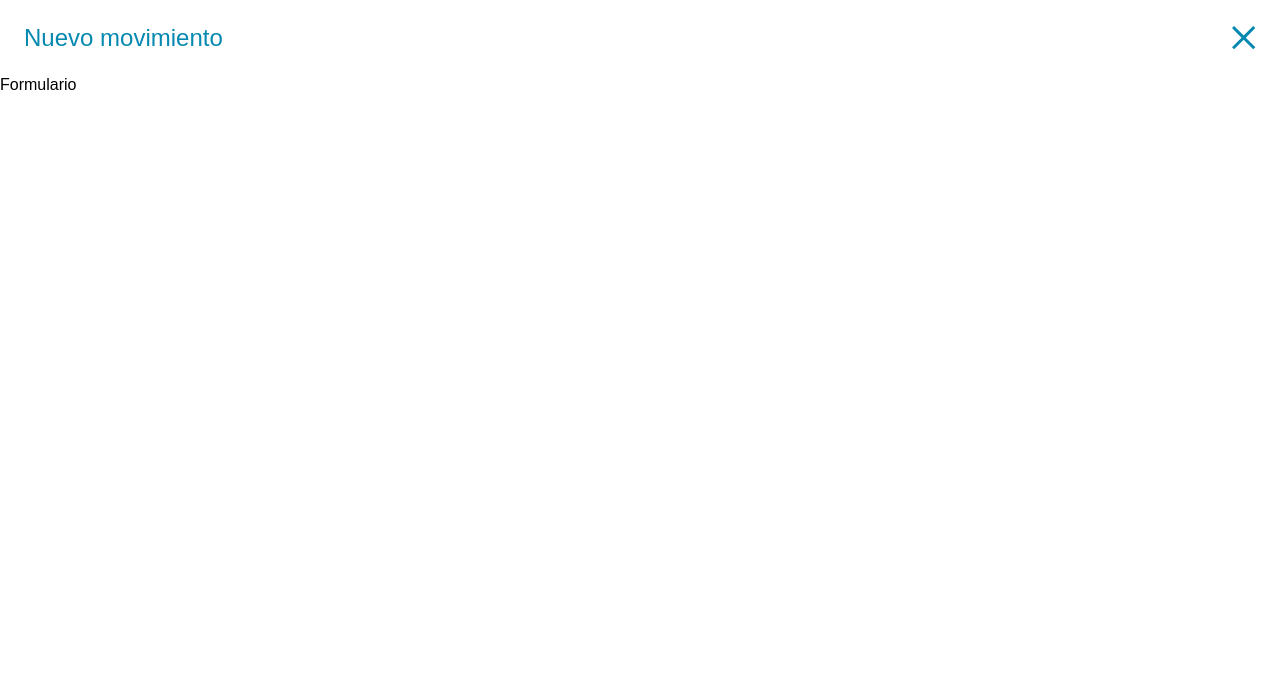
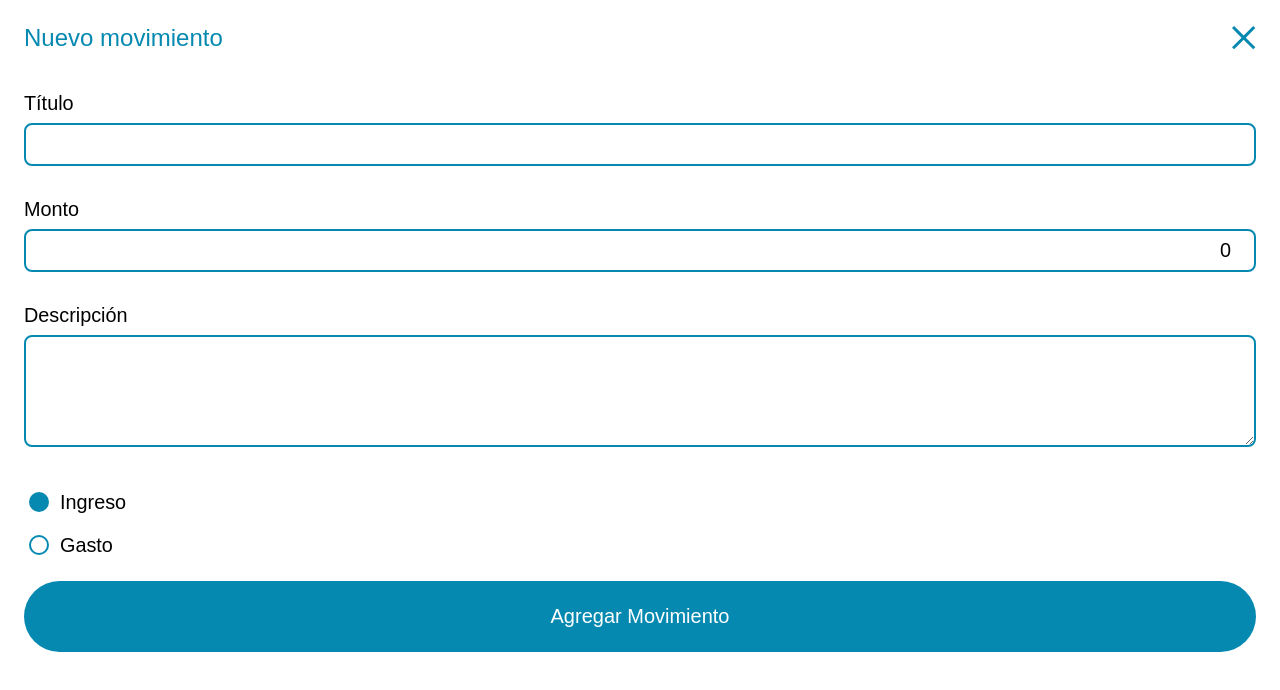
Before and after one commit to devMateos/cashflow, a Vue app: page / in a window 1280 px wide. Both pictures are taken after a click on the button "Agregar movimiento". Shown: the top 690 px of the page. Built offline with nearby package versions, Linux system fonts and the light colour scheme.

Commit message:
add movement form

```diff
--- a/src/components/Action.vue
+++ b/src/components/Action.vue
@@ -1,7 +1,35 @@
 <template>
   <button @click="showModal = true">Agregar movimiento</button>
   <teleport to='#app'>
-    <Modal v-show="showModal" @close="showModal = false">Formulario</Modal>
+    <Modal v-show="showModal" @close="showModal = false">
+      <form @submit.prevent="submit">
+        <div class="field">
+          <label>Título</label>
+          <input type="text" v-model="title">
+        </div>
+        <div class="field">
+          <label>Monto</label>
+          <input type="number" v-model="amount">
+        </div>
+        <div class="field">
+          <label>Descripción</label>
+          <textarea rows="4" v-model="description"></textarea>
+        </div>
+        <div class="field">
+          <label class="radio-label">
+            <input type="radio" v-model="movementType" value="Ingreso">
+            <span>Ingreso</span>
+          </label>
+          <label class="radio-label">
+            <input type="radio" v-model="movementType" value="Gasto">
+            <span>Gasto</span>
+          </label>
+        </div>
+        <div class="action">
+          <button>Agregar Movimiento</button>
+        </div>
+      </form>
+    </Modal>
   </teleport>
 </template>
 
@@ -11,6 +39,14 @@
 
 
 const showModal = ref(false);
+const title = ref('');
+const amount = ref(0);
+const description = ref('');
+const movementType = ref('Ingreso');
+
+const submit = () => {
+  showModal.value = !showModal.value;
+}
 </script>
 
 <style scoped>
```
